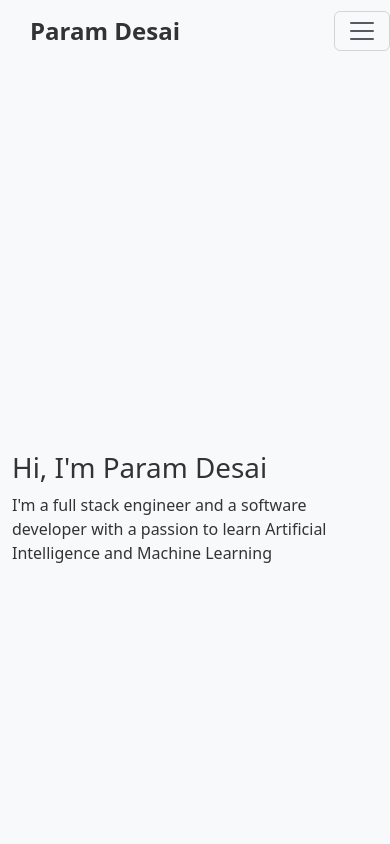
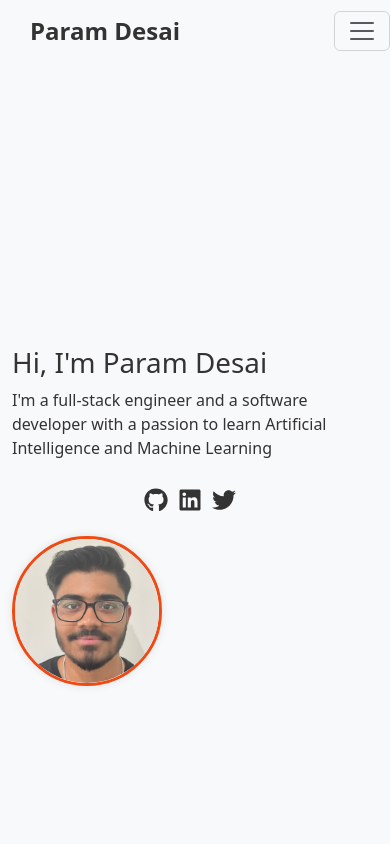
Before and after one commit to ParamDesai111/paramdesai111.github.io, a React (Create React App) app: page / in a window 390 px wide. Shown: the top 844 px of the page. Built offline with nearby package versions, Linux system fonts and the light colour scheme.

Commit message:
Home Page Changes

```diff
--- a/src/components/HomeSection.jsx
+++ b/src/components/HomeSection.jsx
@@ -1,4 +1,6 @@
 import React from 'react';
+import faceImage from '../images/face.jpg'; // Import your face image
+import { FaGithub, FaLinkedin, FaTwitter } from 'react-icons/fa'; // Import icons
 
 function HomeSection() {
   return (
@@ -6,7 +8,16 @@ function HomeSection() {
       <div className="row align-items-center">
         <div className="col-md-6">
           <h1>Hi, I'm Param Desai</h1>
-          <p>I'm a full stack engineer and a software developer with a passion to learn Artificial Intelligence and Machine Learning</p>
+          <p>I'm a full-stack engineer and a software developer with a passion to learn Artificial Intelligence and Machine Learning</p>
+          <div className="social-links">
+            <a href="https://github.com/yourusername" className="social-link"><FaGithub /></a>
+            <a href="https://linkedin.com/in/yourusername" className="social-link"><FaLinkedin /></a>
+            <a href="https://twitter.com/yourusername" className="social-link"><FaTwitter /></a>
+            {/* Add more social links if needed */}
+          </div>
+        </div>
+        <div className="col-md-6">
+          <img src={faceImage} alt="Param Desai" className="profile-image" />
         </div>
       </div>
     </section>
--- a/src/styles/main.css
+++ b/src/styles/main.css
@@ -23,6 +23,7 @@ html {
 
 #home {
   background: #f8f9fa;
+  position: relative;
 }
 
 #about {
@@ -368,3 +369,56 @@ html {
 .toggle-switch input[type="checkbox"]:checked+.switch::after {
   transform: translateX(20px);
 }
+
+
+
+
+
+.home-section {
+  position: relative;
+  overflow: hidden;
+  /* ... other styles ... */
+}
+
+
+.profile-image {
+  width: 200px;
+  height: 200px;
+  border-radius: 50%; /* Makes the image circular */
+  object-fit: cover; /* Ensure the image covers the area without distortion */
+  border: 3px solid #ef4914; /* Optional: border color */
+  box-shadow: 0px 0px 10px rgba(0, 0, 0, 0.1); /* Optional: adds subtle shadow */
+}
+
+.social-links {
+  margin-top: 20px;
+}
+
+.social-link {
+  margin-right: 10px;
+  font-size: 24px; /* Adjust icon size */
+  color: #333; /* Icon color */
+}
+
+.social-link:hover {
+  color: #ef4914; /* Icon hover color */
+}
+
+/* Responsive adjustments */
+@media (max-width: 768px) {
+  .profile-image {
+    margin-top: 20px;
+    width: 150px;
+    height: 150px;
+  }
+
+  .home-section .row {
+    flex-direction: column-reverse;
+    text-align: center;
+  }
+
+  .social-links {
+    justify-content: center;
+    display: flex;
+  }
+}
```
Also changed, not shown: src/images/face.jpg (added), 13 other files (tests, documents, lock files or other folders).
